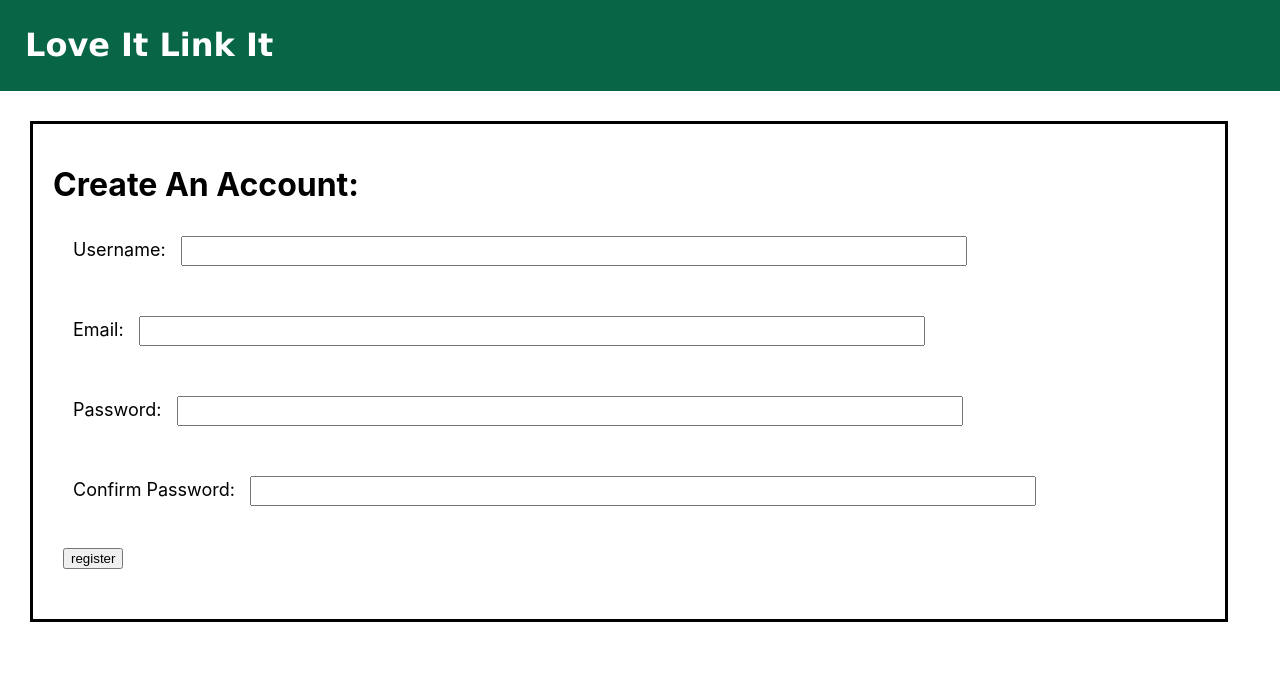
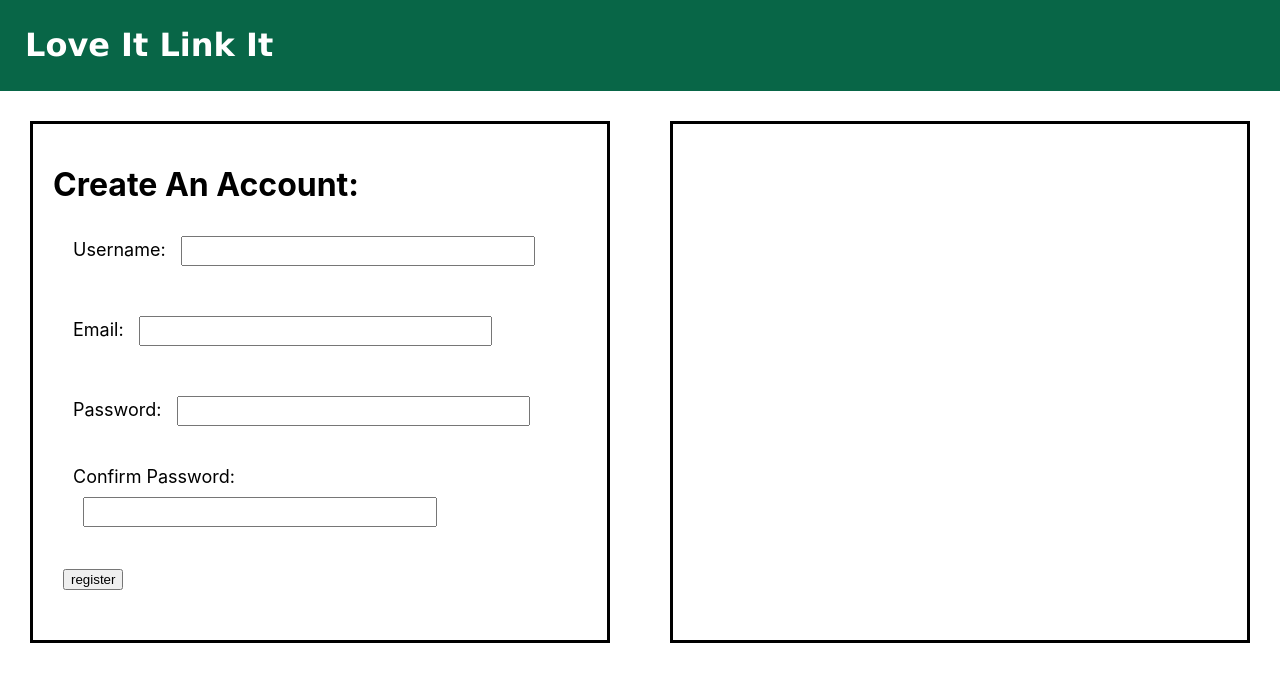
Before and after one commit to BlakeGreeley/Love-It-Link-It, a React (Create React App) app in the folder client/: page / in a window 1280 px wide. Shown: the top 682 px of the page. Built offline with nearby package versions, Linux system fonts and the light colour scheme.

Commit message:
updated 9/12/22

```diff
--- a/client/src/App.css
+++ b/client/src/App.css
@@ -122,6 +122,24 @@ td {
   border: solid black 3px;
 }
 
+.left-side {
+  width: 90%;
+  margin: 30px;
+  padding: 20px;
+  border: solid black 3px;
+}
+
+.right-side {
+  width: 90%;
+  margin: 30px;
+  padding: 20px;
+  border: solid black 3px;
+}
+
+.user-form {
+  display: flex;
+}
+
 .inputs {
   text-align: left;
   font-size: 18px;
--- a/client/src/components/CreateUser.js
+++ b/client/src/components/CreateUser.js
@@ -36,7 +36,7 @@ const CreateUser = ( ) => {
 
             {/* FORM */}
 
-            <div className='form'>
+            <div className='user-form'>
 
                 {/* left form registration */}
 
@@ -94,6 +94,12 @@ const CreateUser = ( ) => {
                         </button>
                     </form>
                 </div>
+
+                <div className='right-side'>
+                    {/* <form onSubmit={submitHandler} className='inputs'>
+
+                    </form> */}
+                </div>
             </div>
         </div>
     )
```
